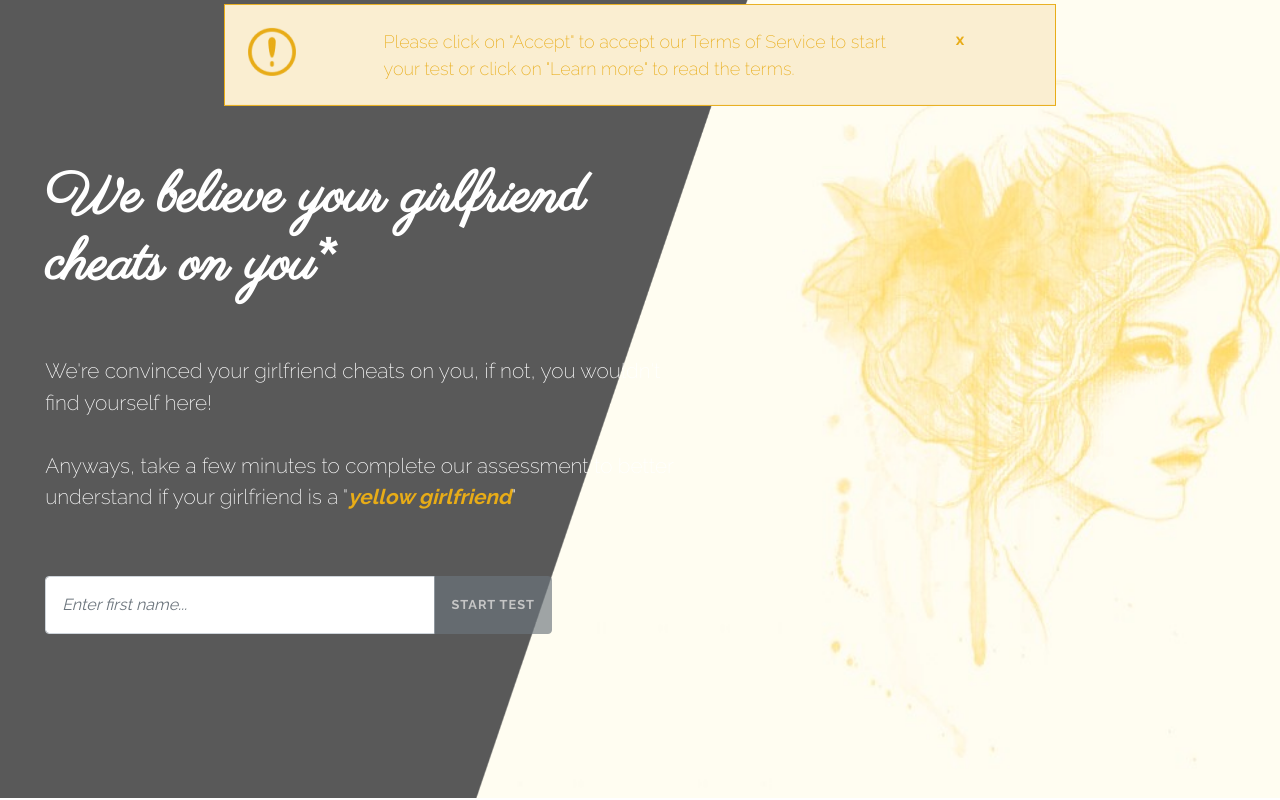
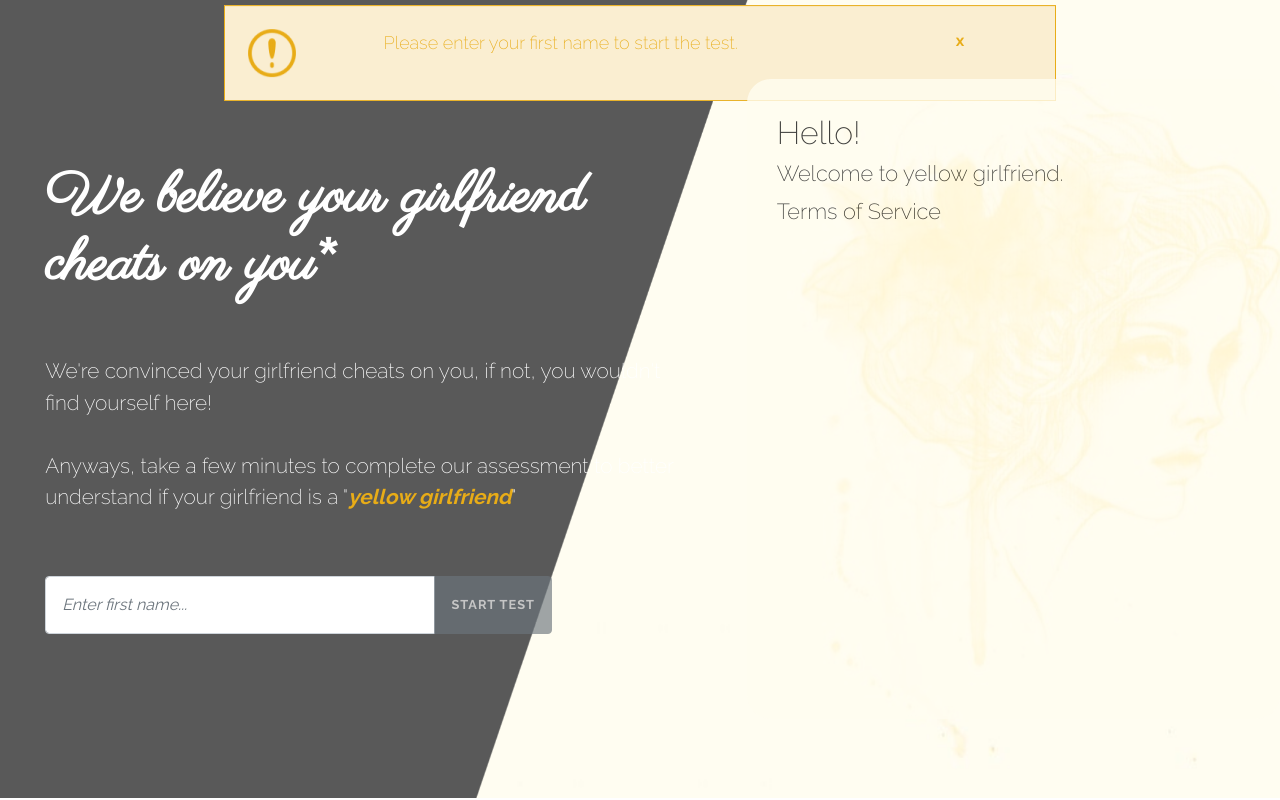
Before and after one commit to Eunit99/YellowGirlfriend-React, a React (Create React App) app: page / in a window 1280 px wide. Both pictures are taken after a click on the element "Learn more". Built offline with nearby package versions, Linux system fonts and the light colour scheme.

Commit message:
Added Terms of Service container

```diff
--- a/src/components/AppContainer/AppContainer.js
+++ b/src/components/AppContainer/AppContainer.js
@@ -15,7 +15,7 @@ class AppContainer extends Component {
     super()
     this.state = {
       visitorName: "",
-      isMessageScreenDisplayed: false, //Hide Message component by default
+      isMessageScreenDisplayed: true, //Hide Message component by default
       visitorAcceptCookies: false, //visitor has not accepted cookies consent
       isCookiesConsentDisplayed: false, // cookies message is not displayed by default
       isSuggestAcceptCookiesDisplayed: false, // Hide acceptance of cookie by default
@@ -23,6 +23,7 @@ class AppContainer extends Component {
       shakeCookieSuggestion: false, // Do not shake acceptance of cookie by default
       shakeVisitorInputNameField: false, // Do not shake visitor input field by default
       shakeAcceptLearnBtn: false, // Do not shake accept or learn buttons by default
+      isTermsOfServiceDescriptionDisplayed: false, // Do not displays terms of service description to visitor by default
     }
     this.appStarterButton = this.appStarterButton.bind(this);
     this.onChangeHandler = this.onChangeHandler.bind(this);
@@ -99,8 +100,15 @@ class AppContainer extends Component {
 
   learnMoreAboutCookies = () => {
     this.setState({
+      isMessageScreenDisplayed: true, // Display message component when Learn more button is clicked
       isCookiesConsentDisplayed: false, //cookies message is not displayed as user accepts cookie consent
+      isTermsOfServiceDescriptionDisplayed: true, // Displays terms of service description to visitor
+      isSuggestAcceptCookiesDisplayed: false, // Hide acceptance of cookie when button is clicked
+      visitorAcceptCookies: true, //visitor has accepted cookies consent
     })
+
+    // console.log(`Learn more button was clicked!`)
+    console.log(`Is Message Screen Displayed? ${this.state.isMessageScreenDisplayed}`)
   }
 
   closeInfoInputName =() => {
@@ -160,6 +168,7 @@ class AppContainer extends Component {
                   shakeVisitorInputNameField={this.state.shakeVisitorInputNameField}
                   shakeAcceptLearnBtn={this.state.shakeAcceptLearnBtn}
                   learnMoreAboutCookies={this.learnMoreAboutCookies}
+                  isTermsOfServiceDescriptionDisplayed={this.state.isTermsOfServiceDescriptionDisplayed}
                 />
 
                 <Messages
@@ -171,6 +180,7 @@ class AppContainer extends Component {
                   cookiesAccept={this.cookiesAccept}
                   isCookiesConsentDisplayed={this.state.isCookiesConsentDisplayed}
                   visitorAcceptCookies={this.state.visitorAcceptCookies}
+                  isTermsOfServiceDescriptionDisplayed={this.state.isTermsOfServiceDescriptionDisplayed}
                 />
               </div>
             </div>
--- a/src/components/AppContainer/messages/Messages.js
+++ b/src/components/AppContainer/messages/Messages.js
@@ -33,6 +33,7 @@ const Messages = (props) => {
         >
           {/* Content starts here */}
           <FirstMessageScreen
+            isTermsOfServiceDescriptionDisplayed={props.isTermsOfServiceDescriptionDisplayed}
             user={user}
           />
           <ChatsContainer />
--- a/src/components/AppContainer/messages/components/FirstMessageScreen.js
+++ b/src/components/AppContainer/messages/components/FirstMessageScreen.js
@@ -12,12 +12,20 @@ class FirstMessageScreen extends Component {
       greetingText = `Hello!`
     }
 
+    let isTermsOfServiceDescriptionDisplayed = this.props.isTermsOfServiceDescriptionDisplayed;
+    console.log(`isTermsOfServiceDescriptionDisplayed? ${isTermsOfServiceDescriptionDisplayed}`)
+
     return (
       <div className="message-container-intro">
         <div className="long-into">
           {greetingText}
         </div>
         <div className="small-into">Welcome to yellow girlfriend.</div>
+
+        {isTermsOfServiceDescriptionDisplayed ?
+          <div className="small-into terms-of-service-container">Terms of Service</div> : ""
+        }
+
         {/* <FirstMessageInputContainer /> */}
       </div>
     );
--- a/src/components/AppContainer/skweyed/Skweyed.js
+++ b/src/components/AppContainer/skweyed/Skweyed.js
@@ -25,6 +25,7 @@ class Skweyed extends Component {
           shakeVisitorInputNameField={this.props.shakeVisitorInputNameField}
           shakeAcceptLearnBtn={this.props.shakeAcceptLearnBtn}
           learnMoreAboutCookies={this.props.learnMoreAboutCookies}
+          isTermsOfServiceDescriptionDisplayed={this.props.isTermsOfServiceDescriptionDisplayed}
         />
         <SocialIconsContainer />
       </div>
--- a/src/components/AppContainer/skweyed/components/cookies-consent/CookiesConsent.js
+++ b/src/components/AppContainer/skweyed/components/cookies-consent/CookiesConsent.js
@@ -47,7 +47,7 @@ class CookiesConsent extends Component {
               <span
                 id="tos"
                 className="cookies-cta cookies-cta--learn animated"
-                onClick={() => { this.props.learnMoreAboutCookies();}}
+                onClick={this.props.learnMoreAboutCookies}
               >
                 Learn more
               </span>
```
